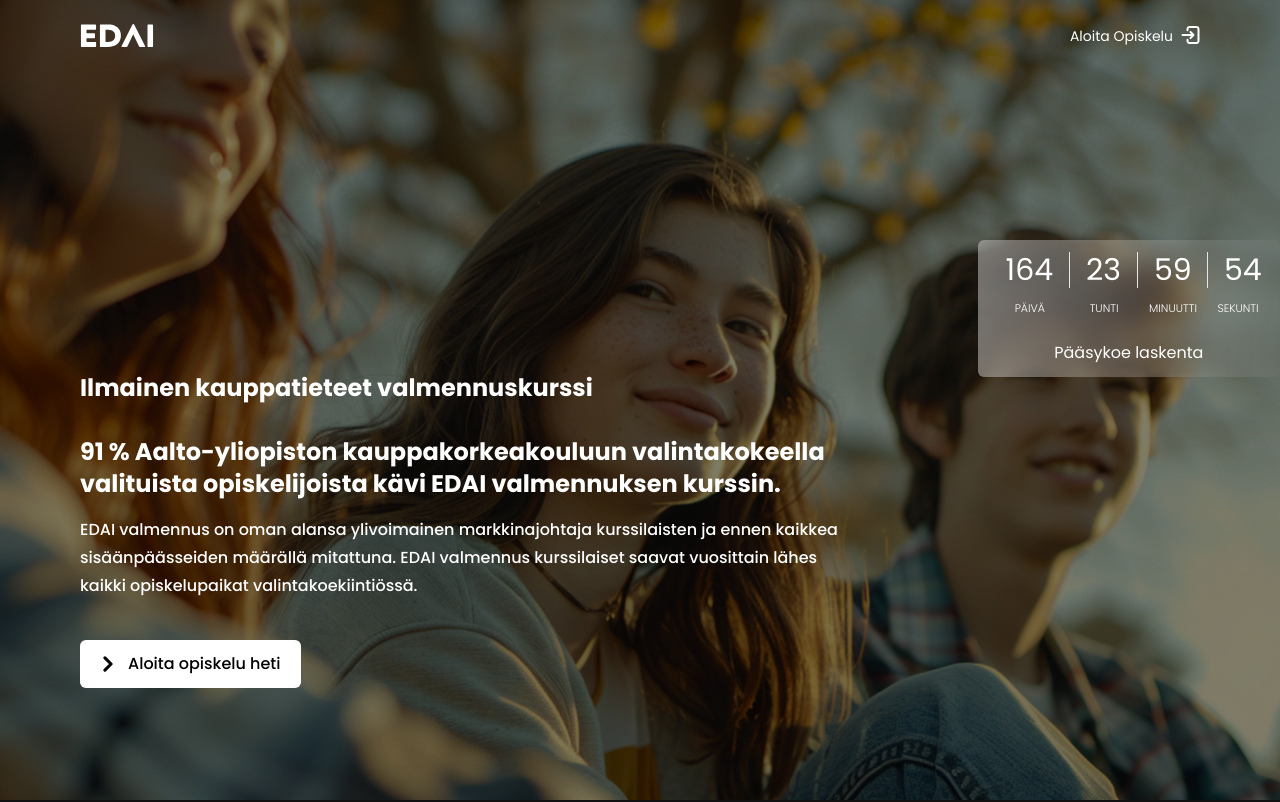
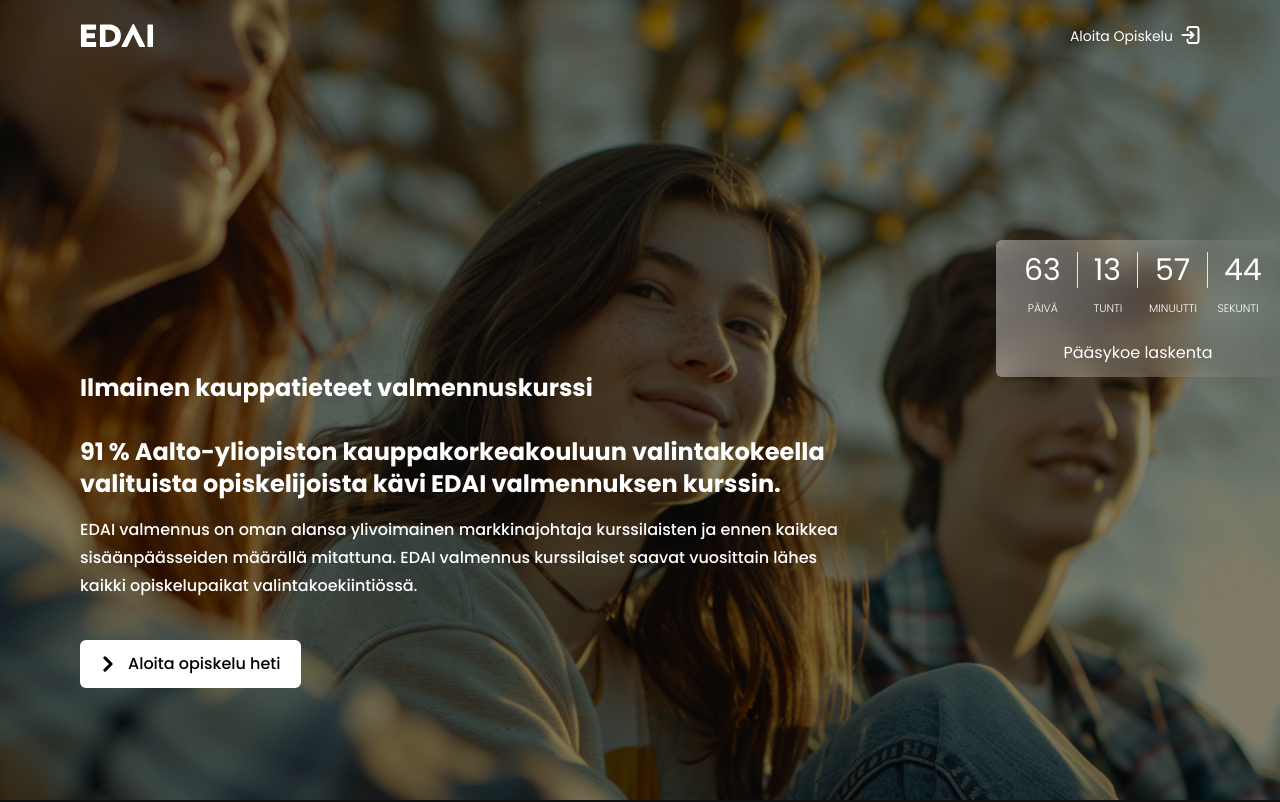
Before and after one commit to ahsanul0185/edai, a React (Vite) app: page / in a window 1280 px wide. Shown: the top 802 px of the page. Built offline with nearby package versions, Linux system fonts and the light colour scheme.

Commit message:
setted date

```diff
--- a/package.json
+++ b/package.json
@@ -4,7 +4,7 @@
   "version": "0.0.0",
   "type": "module",
   "scripts": {
-    "dev": "vite --host 192.168.0.108",
+    "dev": "vite",
     "build": "vite build",
     "lint": "eslint .",
     "preview": "vite preview"
--- a/src/components/Timer.jsx
+++ b/src/components/Timer.jsx
@@ -1,23 +1,37 @@
 import React, { useEffect, useRef, useState } from "react";
 
-const Timer = ({ duration }) => {
-  const [time, setTime] = useState(duration * 24 * 60 * 60 * 1000);
+const Timer = ({ date }) => {
+  const [time, setTime] = useState(1);
   const timerId = useRef();
 
+
+// getting total milliseconds
+  useEffect(() => {
+    const targetDate = new Date(date);
+    const now = new Date();
+    const differenceInSeconds = Math.floor((targetDate - now) / 1000);
+    setTime(differenceInSeconds * 1000);
+  }, []);
+
+
+  // countdown
   useEffect(() => {
     if (time <= 0) return;
 
     timerId.current = setInterval(() => {
       setTime((prev) => prev - 1000);
+
     }, 1000);
 
     return () => clearInterval(timerId.current);
   }, []);
 
+// stop countdown
   useEffect(() => {
     if (time <= 0) clearInterval(timerId.current);
   }, [time]);
 
+  // format time
   const getFormattedTime = (milliseconds) => {
     let total_seconds = parseInt(Math.floor(milliseconds / 1000));
     let total_minutes = parseInt(Math.floor(total_seconds / 60));
--- a/src/main.jsx
+++ b/src/main.jsx
@@ -6,11 +6,11 @@
 import SmoothScroll from "./utils/SmoothScroll.jsx";
 
 createRoot(document.getElementById("root")).render(
-  <StrictMode>
+  // <StrictMode>
     <BrowserRouter>
       <SmoothScroll>
         <App />
       </SmoothScroll>
     </BrowserRouter>
-  </StrictMode>
+  // </StrictMode>
 );
--- a/src/pages/Home.jsx
+++ b/src/pages/Home.jsx
@@ -1,4 +1,4 @@
-import React from "react";
+import React, { useEffect, useState } from "react";
 import Header from "../components/Header";
 import Hero from "../sections/home/Hero";
 import Taloustieto from "../sections/home/Taloustieto";
@@ -9,13 +9,14 @@
 import Footer from "../components/Footer";
 import Timer from "../components/Timer";
 
-const timerDays = 165;
+const Home = () => {
 
-const Home = () => {
+  const date = "2025-04-06T09:00:00Z"; // set UTC time here
+
   return (
     <div className="z-0 text-white font-poppins">
       <Header />
-      <Timer duration={timerDays} />
+      <Timer date={date} />
       <Hero />
       <Taloustieto />
       <Valitse />
--- a/src/sections/home/Hero.jsx
+++ b/src/sections/home/Hero.jsx
@@ -17,7 +17,7 @@
       <div className="absolute inset-0 bg-black/50" />
 
       {/* hero content */}
-      <div className="z-10 section-padding mb-8 sm:mb-12 md:mb-28">
+      <div className="z-10 section-padding mb-8 sm:mb-12 lg:mb-28">
         <div className="max-w-3xl">
           <h2 className="absolute top-[5rem] sm:top-24 left-1/2 -translate-x-1/2 sm:-translate-x-0 w-[80%] sm:max-w-full text-center sm:text-left sm:static sm:text-xl md:text-2xl font-bold mb-8">
             Ilmainen kauppatieteet valmennuskurssi
```
